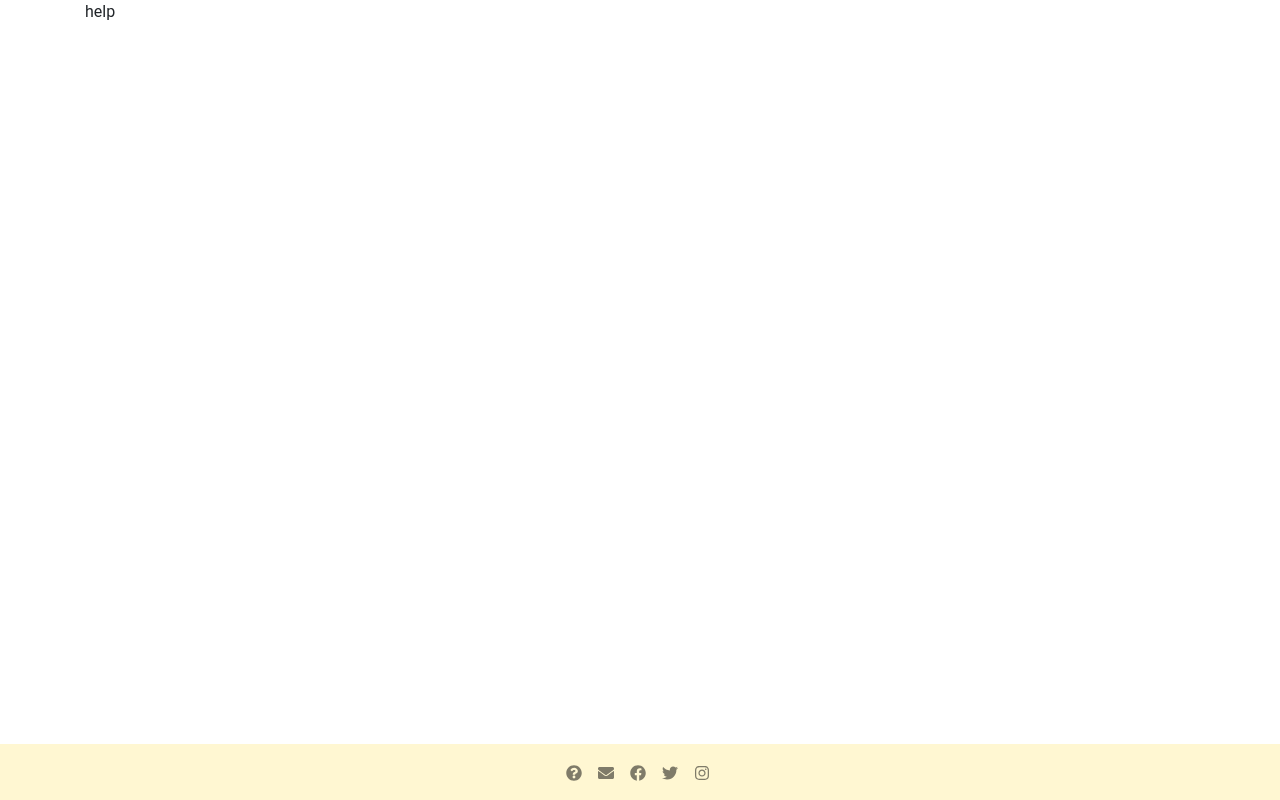
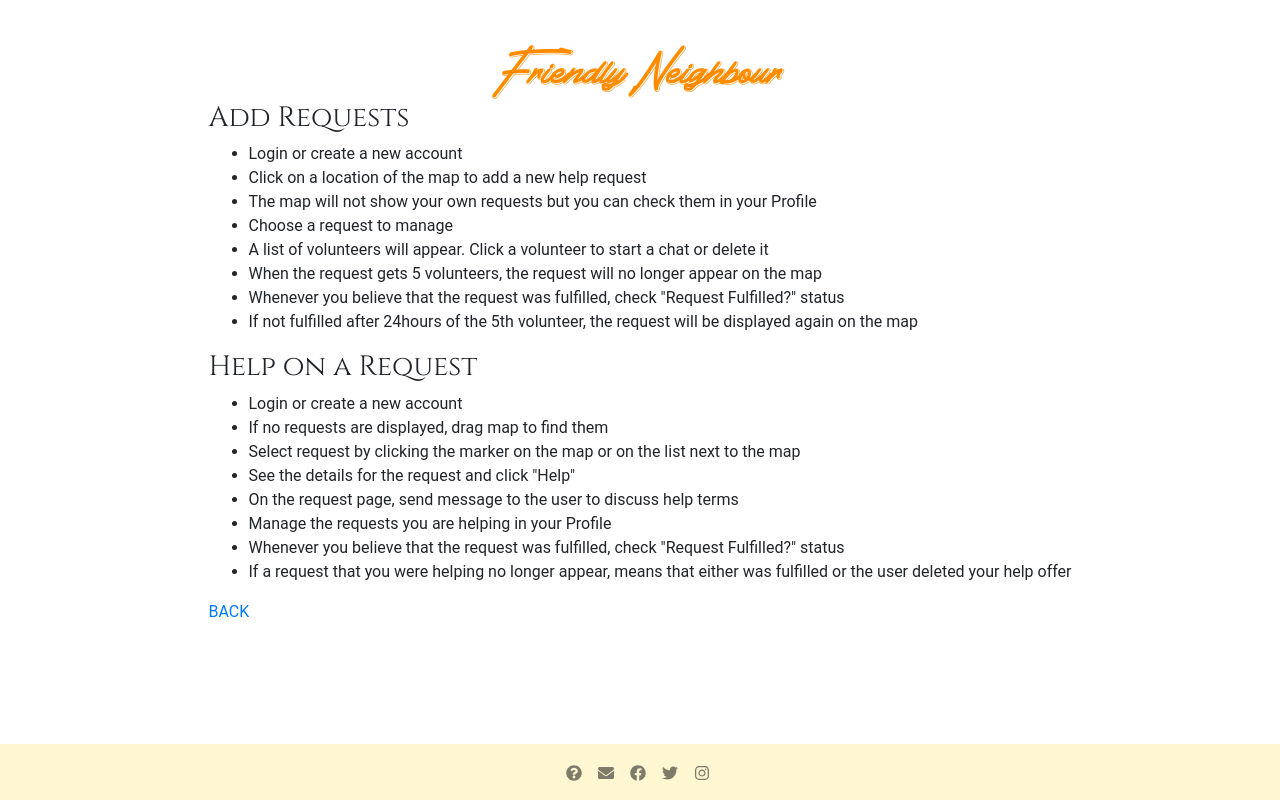
Before and after one commit to tfmcunha/FriendlyNeighbor, a React (Create React App) app: page /help in a window 1280 px wide. Built offline with nearby package versions, Linux system fonts and the light colour scheme; no server answers; what google-maps-react would draw is missing.

Commit message:
added help page

```diff
--- a/src/components/help.js
+++ b/src/components/help.js
@@ -1,9 +1,37 @@
 import React, { Component } from 'react';
+import { Link } from 'react-router-dom';
 
 class Help extends Component {
 	render() {
 		return(
-			<div>help</div>
+			<div className="p-5 d-flex justify-content-center">
+				<div>
+					<div className="text-center"><a href="/" className="brand">Friendly Neighbour</a></div>
+					<h3>Add Requests</h3>
+						<ul>
+							<li>Login or create a new account</li>
+							<li>Click on a location of the map to add a new help request</li>
+							<li>The map will not show your own requests but you can check them in your Profile</li>
+							<li>Choose a request to manage</li>
+							<li>A list of volunteers will appear. Click a volunteer to start a chat or delete it</li>
+							<li>When the request gets 5 volunteers, the request will no longer appear on the map</li>
+							<li>Whenever you believe that the request was fulfilled, check "Request Fulfilled?" status</li>
+							<li>If not fulfilled after 24hours of the 5th volunteer, the request will be displayed again on the map</li>
+						</ul>
+					<h3>Help on a Request</h3>
+						<ul>
+							<li>Login or create a new account</li>
+							<li>If no requests are displayed, drag map to find them</li>
+							<li>Select request by clicking the marker on the map or on the list next to the map</li>
+							<li>See the details for the request and click "Help"</li>
+							<li>On the request page, send message to the user to discuss help terms</li>
+							<li>Manage the requests you are helping in your Profile</li>
+							<li>Whenever you believe that the request was fulfilled, check "Request Fulfilled?" status</li>
+							<li>If a request that you were helping no longer appear, means that either was fulfilled or the user deleted your help offer</li>
+						</ul>
+					<Link to="/">BACK</Link>
+				</div>
+			</div>
 		);
 	}
 }
```
